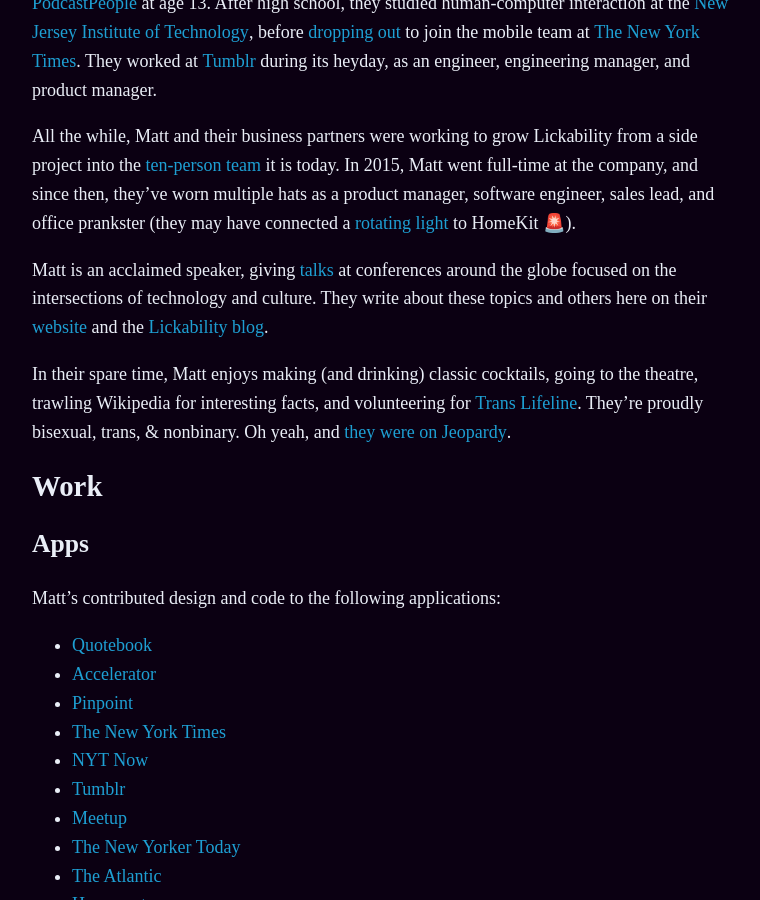
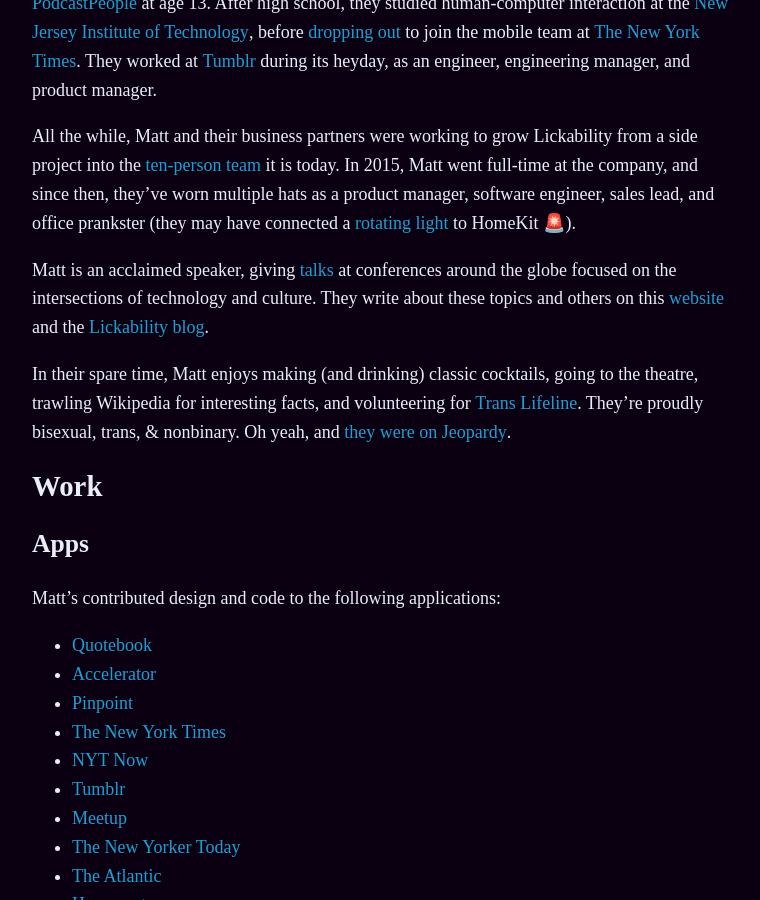
Before and after one commit to mbbischoff/website, a Jekyll site: the page built from about.markdown, in a window 1280 px wide and 900 px high, scrolled down 1350 px. Shown: the whole window, without its empty margins (258-1018 px from the left). Built offline with Jekyll 4.4.1, drawn with Linux system fonts in a browser that asks for light colours; some web fonts are replaced.

Commit message:
Updated About

```diff
--- a/about.markdown
+++ b/about.markdown
@@ -16,7 +16,7 @@
 
 All the while, Matt and their business partners were working to grow Lickability from a side project into the [ten-person team](https://lickability.com/about) it is today. In 2015, Matt went full-time at the company, and since then, they’ve worn multiple hats as a product manager, software engineer, sales lead, and office prankster (they may have connected a [rotating light](https://www.instagram.com/p/BfouMHbFutA/?igshid=i0757y9umgi8) to HomeKit 🚨).
 
-Matt is an acclaimed speaker, giving [talks](https://matthewbischoff.com/category/talks/) at conferences around the globe focused on the intersections of technology and culture. They write about these topics and others here on their [website](https://matthewbischoff.com) and the [Lickability blog](https://lickability.com/blog/).
+Matt is an acclaimed speaker, giving [talks](https://matthewbischoff.com/category/talks/) at conferences around the globe focused on the intersections of technology and culture. They write about these topics and others on this [website](https://matthewbischoff.com) and the [Lickability blog](https://lickability.com/blog/).
 
 In their spare time, Matt enjoys making (and drinking) classic cocktails, going to the theatre, trawling Wikipedia for interesting facts, and volunteering for [Trans Lifeline](https://www.translifeline.org/). They’re proudly bisexual, trans, & nonbinary. Oh yeah, and [they were on Jeopardy](https://www.j-archive.com/showgame.php?game_id=3342).
 
```
